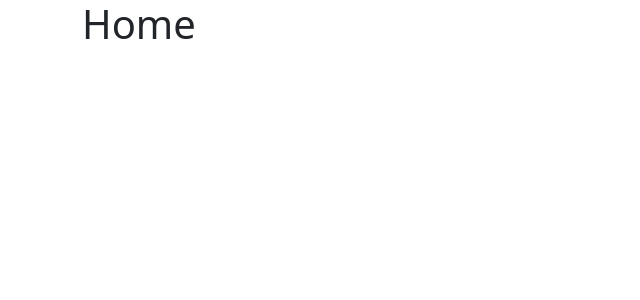
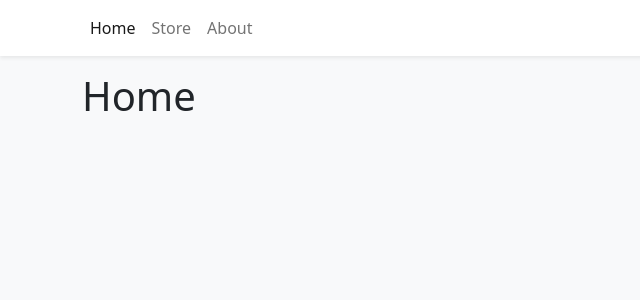
Before and after one commit to edo979/shopping-cart, a React (Vite) app: page / in a window 1280 px wide. Shown: the top 300 px of the page, without its empty margins (0-640 px from the left). Built offline with nearby package versions, Linux system fonts and the light colour scheme.

Commit message:
add navbar comp

```diff
--- a/index.html
+++ b/index.html
@@ -6,7 +6,7 @@
     <meta name="viewport" content="width=device-width, initial-scale=1.0" />
     <title>Vite + React + TS</title>
   </head>
-  <body>
+  <body class="bg-light">
     <div id="root"></div>
     <script type="module" src="/src/main.tsx"></script>
   </body>
--- a/src/App.tsx
+++ b/src/App.tsx
@@ -3,16 +3,22 @@ import { Container } from 'react-bootstrap'
 import { Home } from './pages/Home'
 import { Store } from './pages/Store'
 import { About } from './pages/About'
+import { Navbar } from './components/Navbar'
 
 function App() {
   return (
-    <Container>
-      <Routes>
-        <Route path="/" element={<Home />} />
-        <Route path="/store" element={<Store />} />
-        <Route path="/about" element={<About />} />
-      </Routes>
-    </Container>
+    <>
+      <Navbar />
+      <Container className="mb-4">
+        <Routes>
+          <Route path="/">
+            <Route path="store" element={<Store />} />
+            <Route path="about" element={<About />} />
+            <Route index element={<Home />} />
+          </Route>
+        </Routes>
+      </Container>
+    </>
   )
 }
 
--- /dev/null
+++ b/src/components/Navbar.tsx
@@ -0,0 +1,22 @@
+import { Container, Navbar as NavbarBs, Nav } from 'react-bootstrap'
+import { NavLink } from 'react-router-dom'
+
+export function Navbar() {
+  return (
+    <NavbarBs className="bg-white shadow-sm mb-3">
+      <Container>
+        <Nav>
+          <Nav.Link to="/" as={NavLink}>
+            Home
+          </Nav.Link>
+          <Nav.Link to="/store" as={NavLink}>
+            Store
+          </Nav.Link>
+          <Nav.Link to="/about" as={NavLink}>
+            About
+          </Nav.Link>
+        </Nav>
+      </Container>
+    </NavbarBs>
+  )
+}
```
